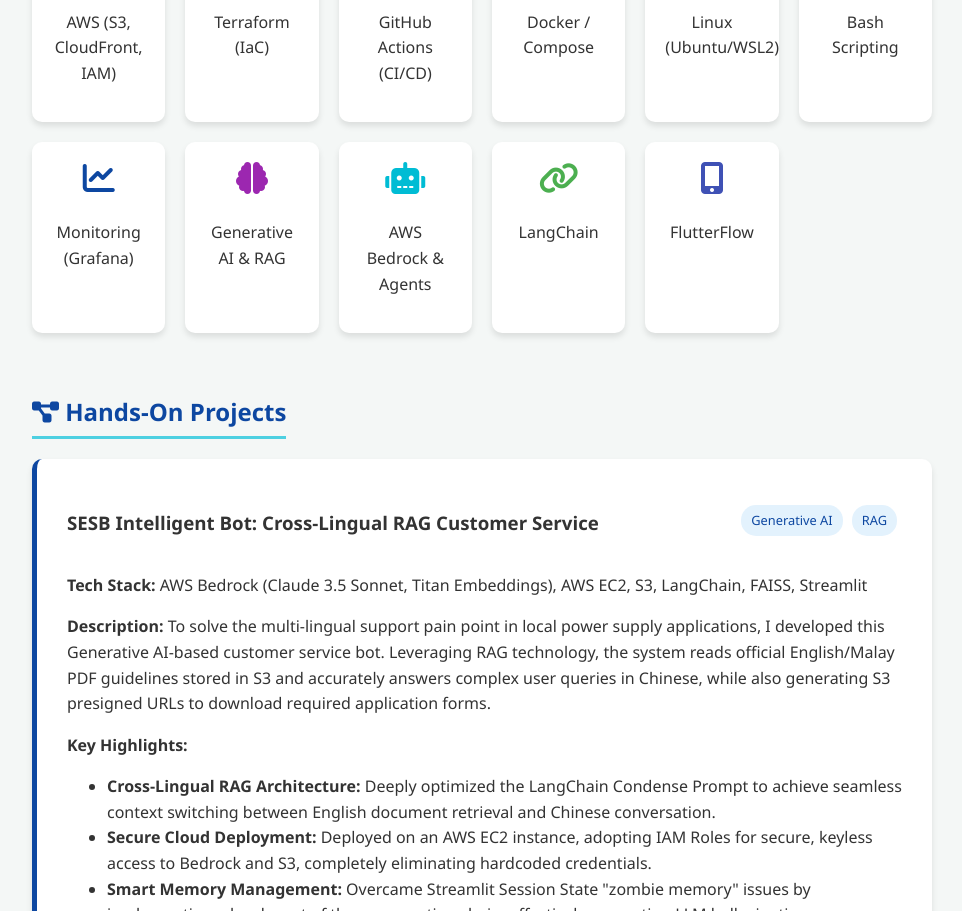
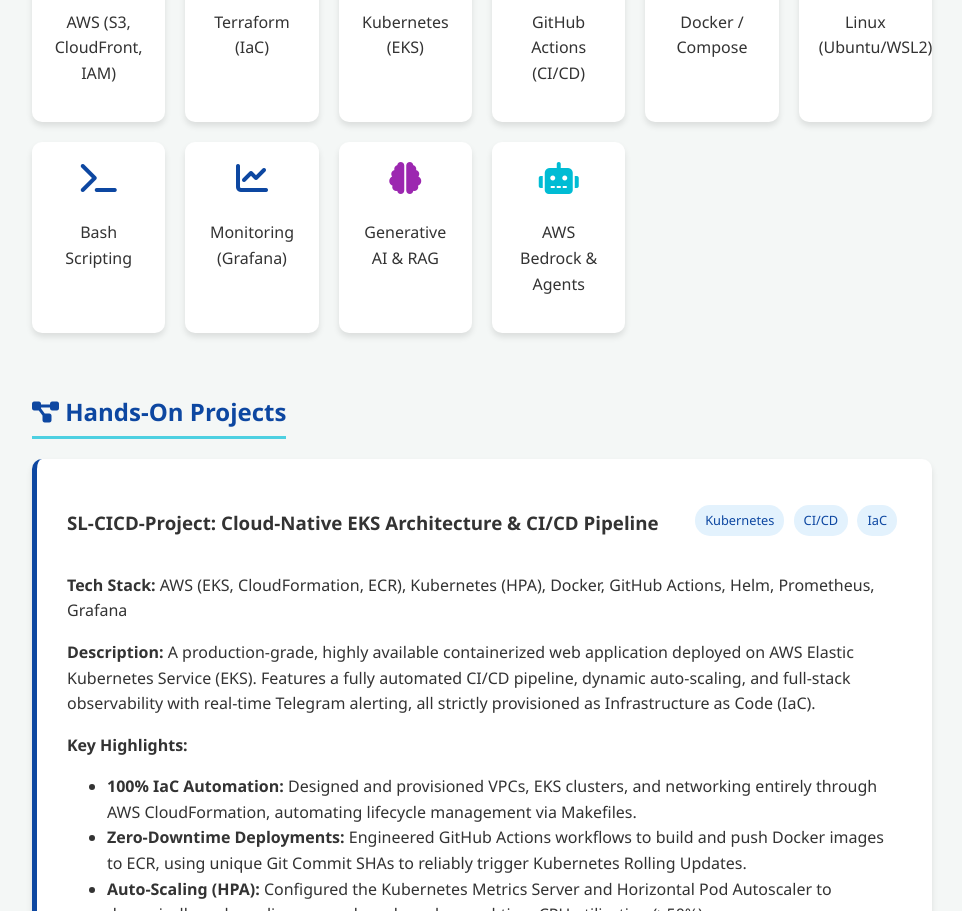
Before and after one commit to Shieliang/my-devops-portfolio, a plain HTML site: page src/index.html in a window 1280 px wide. Shown: the part 868-1779 px from the top of the page, without its empty margins (158-1120 px from the left). Drawn offline with Linux system fonts and the light colour scheme.

Commit message:
update index.html

```diff
--- a/src/index.html
+++ b/src/index.html
@@ -186,6 +186,10 @@
                     <p>Terraform (IaC)</p>
                 </div>
                 <div class="skill-item">
+                    <i class="fas fa-network-wired" style="color: #326ce5;"></i>
+                    <p>Kubernetes (EKS)</p>
+                </div>
+                <div class="skill-item">
                     <i class="fab fa-github"></i>
                     <p>GitHub Actions (CI/CD)</p>
                 </div>
@@ -213,19 +217,35 @@
                     <i class="fas fa-robot" style="color: #00bcd4;"></i>
                     <p>AWS Bedrock & Agents</p>
                 </div>
-                <div class="skill-item">
-                    <i class="fas fa-link" style="color: #4caf50;"></i>
-                    <p>LangChain</p>
-                </div>
-                <div class="skill-item">
-                    <i class="fas fa-mobile-alt" style="color: #3f51b5;"></i>
-                    <p>FlutterFlow</p>
-                </div>
             </div>
         </section>
 
         <section id="project">
             <h2><i class="fas fa-project-diagram"></i> Hands-On Projects</h2>
+
+            <div class="project-card" style="margin-bottom: 25px;">
+                <div class="project-header">
+                    <h3>SL-CICD-Project: Cloud-Native EKS Architecture & CI/CD Pipeline</h3>
+                    <div>
+                        <span class="tag">Kubernetes</span>
+                        <span class="tag">CI/CD</span>
+                        <span class="tag">IaC</span>
+                    </div>
+                </div>
+                <p><strong>Tech Stack:</strong> AWS (EKS, CloudFormation, ECR), Kubernetes (HPA), Docker, GitHub Actions, Helm, Prometheus, Grafana</p>
+                <p><strong>Description:</strong> A production-grade, highly available containerized web application deployed on AWS Elastic Kubernetes Service (EKS). Features a fully automated CI/CD pipeline, dynamic auto-scaling, and full-stack observability with real-time Telegram alerting, all strictly provisioned as Infrastructure as Code (IaC).</p>
+                <p><strong>Key Highlights:</strong>
+                    <ul>
+                        <li><strong>100% IaC Automation:</strong> Designed and provisioned VPCs, EKS clusters, and networking entirely through AWS CloudFormation, automating lifecycle management via Makefiles.</li>
+                        <li><strong>Zero-Downtime Deployments:</strong> Engineered GitHub Actions workflows to build and push Docker images to ECR, using unique Git Commit SHAs to reliably trigger Kubernetes Rolling Updates.</li>
+                        <li><strong>Auto-Scaling (HPA):</strong> Configured the Kubernetes Metrics Server and Horizontal Pod Autoscaler to dynamically scale replicas up or down based on real-time CPU utilization (>50%).</li>
+                        <li><strong>Observability & Incident Response:</strong> Deployed the kube-prometheus-stack via Helm, implementing a Direct Secret Injection strategy to route critical load warnings to a Telegram Bot with under 10s latency.</li>
+                    </ul>
+                </p>
+                <div style="margin-top: 15px;">
+                    <a href="https://github.com/Shieliang/SL-CICD-Project" target="_blank" style="color: var(--primary-color); text-decoration: none; font-weight: bold;"><i class="fab fa-github"></i> GitHub Repo</a>
+                </div>
+            </div>
 
             <div class="project-card" style="margin-bottom: 25px;">
                 <div class="project-header">
@@ -287,7 +307,7 @@
 
             <div class="project-card">
                 <div class="project-header">
-                    <h3>Cloud Portfolio Website based on IaC & CI/CD (This Project)</h3>
+                    <h3>Cloud Portfolio Website based on IaC & CI/CD</h3>
                     <div>
                         <span class="tag">DevOps</span>
                         <span class="tag">SecOps</span>
```
